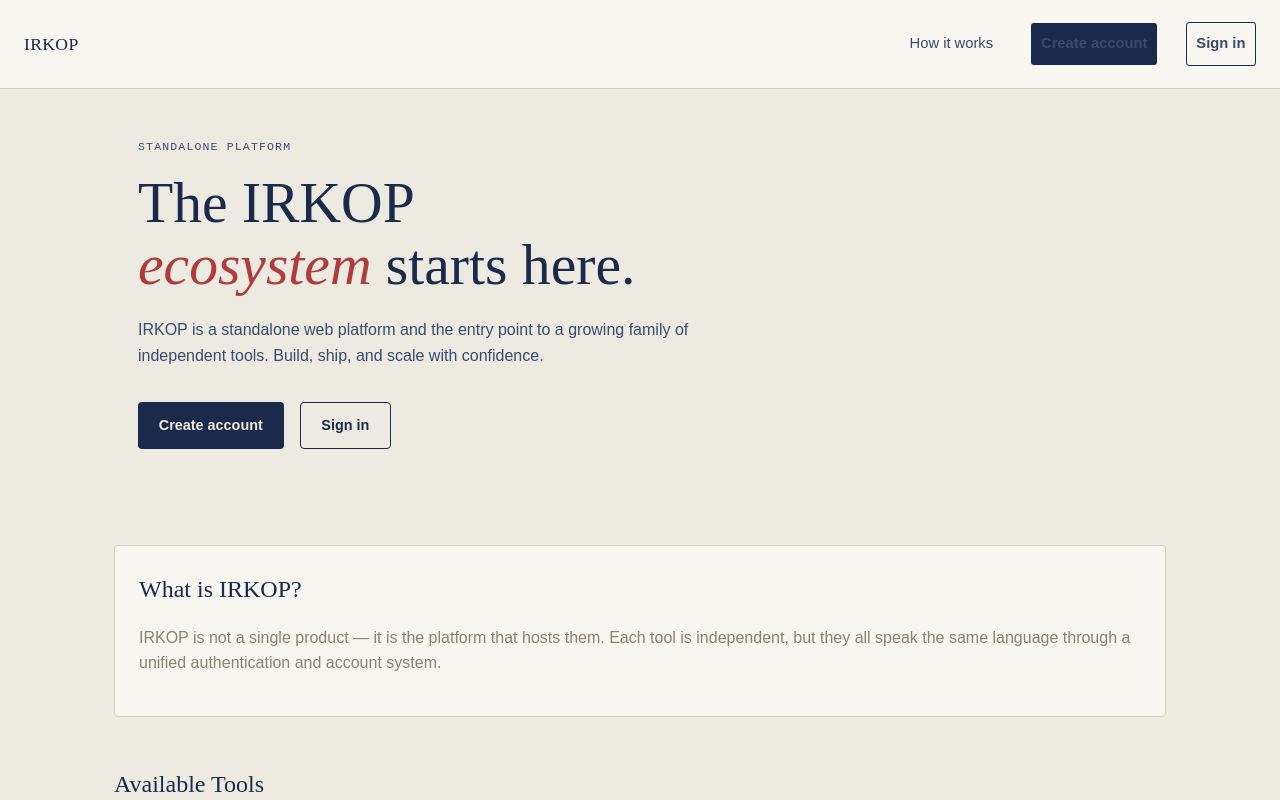
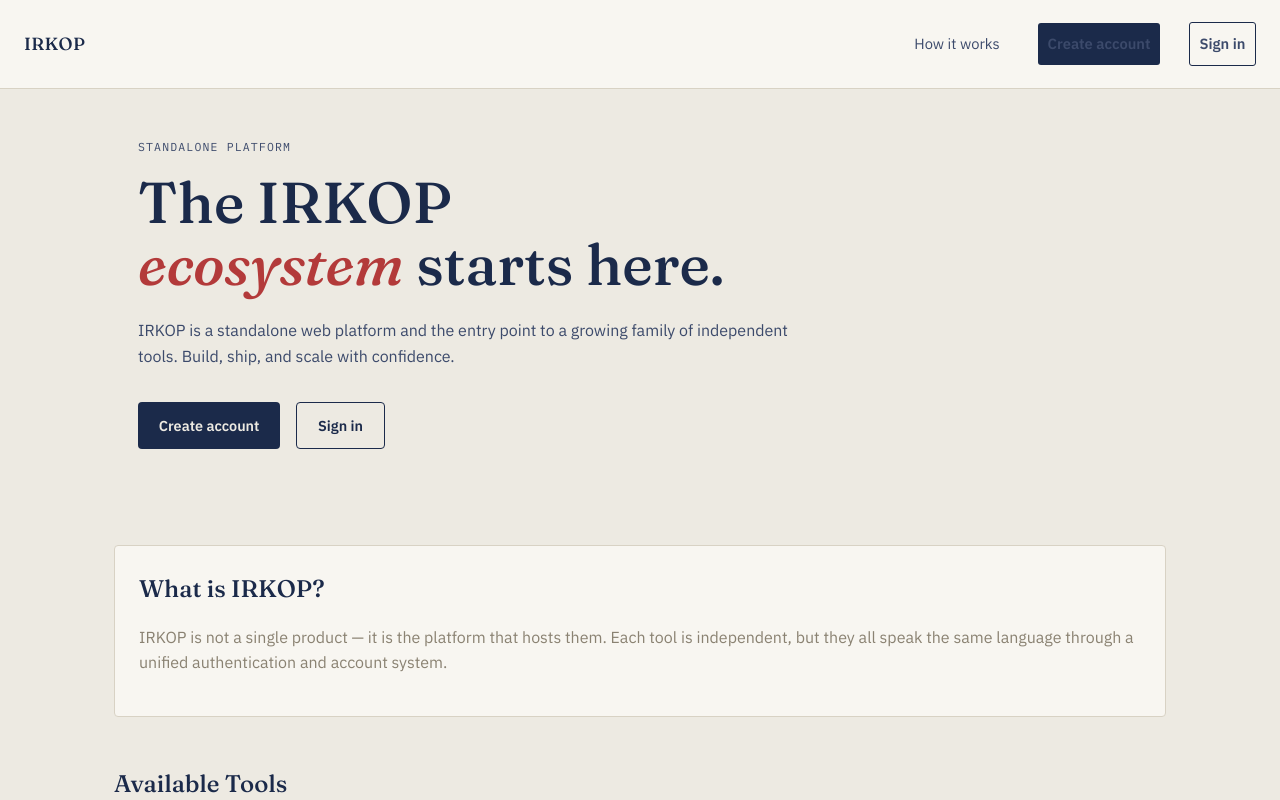
Before and after one commit to kopen1/irkop, a Next.js app: page / in a window 1280 px wide. Shown: the top 800 px of the page. Built offline with nearby package versions, Linux system fonts and the light colour scheme.

Commit message:
chore: add Google Fonts (Fraunces, IBM Plex Sans, IBM Plex Mono)

```diff
--- a/app/layout.tsx
+++ b/app/layout.tsx
@@ -8,16 +8,30 @@ export const metadata: Metadata = {
   openGraph: {
     title: 'IRKOP — Standalone Platform',
     description: 'Standalone IRKOP web platform and product ecosystem.',
-    url: 'https://irkop.pages.dev', siteName: 'IRKOP', type: 'website',
+    url: 'https://irkop.pages.dev',
+    siteName: 'IRKOP',
+    type: 'website',
   },
   robots: { index: true, follow: true },
 };
+
 export const viewport: Viewport = {
-  width: 'device-width', initialScale: 1, themeColor: '#0f172a',
+  width: 'device-width',
+  initialScale: 1,
+  themeColor: '#EDEAE2',
 };
+
 export default function RootLayout({ children }: { children: React.ReactNode }) {
   return (
     <html lang="en">
+      <head>
+        <link rel="preconnect" href="https://fonts.googleapis.com" />
+        <link rel="preconnect" href="https://fonts.gstatic.com" crossOrigin="anonymous" />
+        <link
+          href="https://fonts.googleapis.com/css2?family=Fraunces:ital,opsz,wght@0,9..144,400;0,9..144,500;0,9..144,600;1,9..144,500&family=IBM+Plex+Mono:wght@400;500;600&family=IBM+Plex+Sans:wght@400;500;600&display=swap"
+          rel="stylesheet"
+        />
+      </head>
       <body>
         <a className="skip-link" href="#main">Skip to content</a>
         {children}
```
